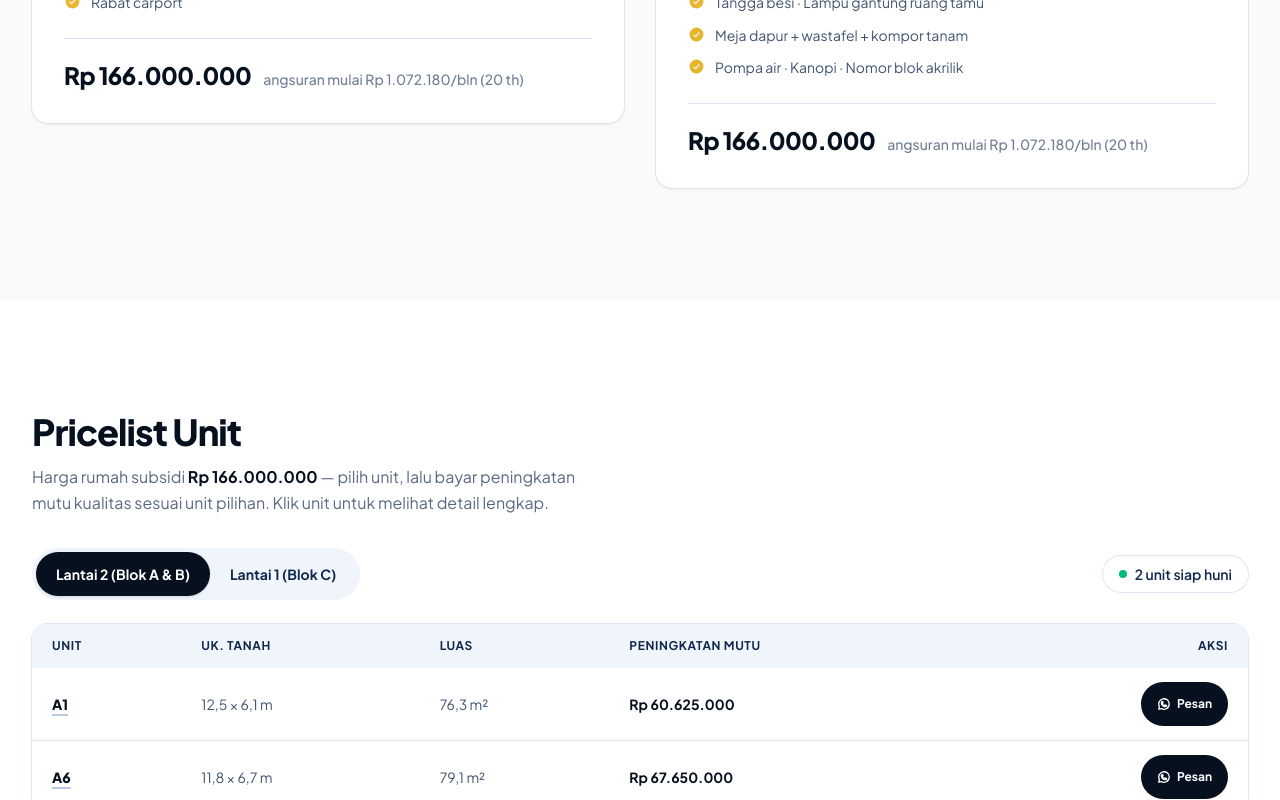
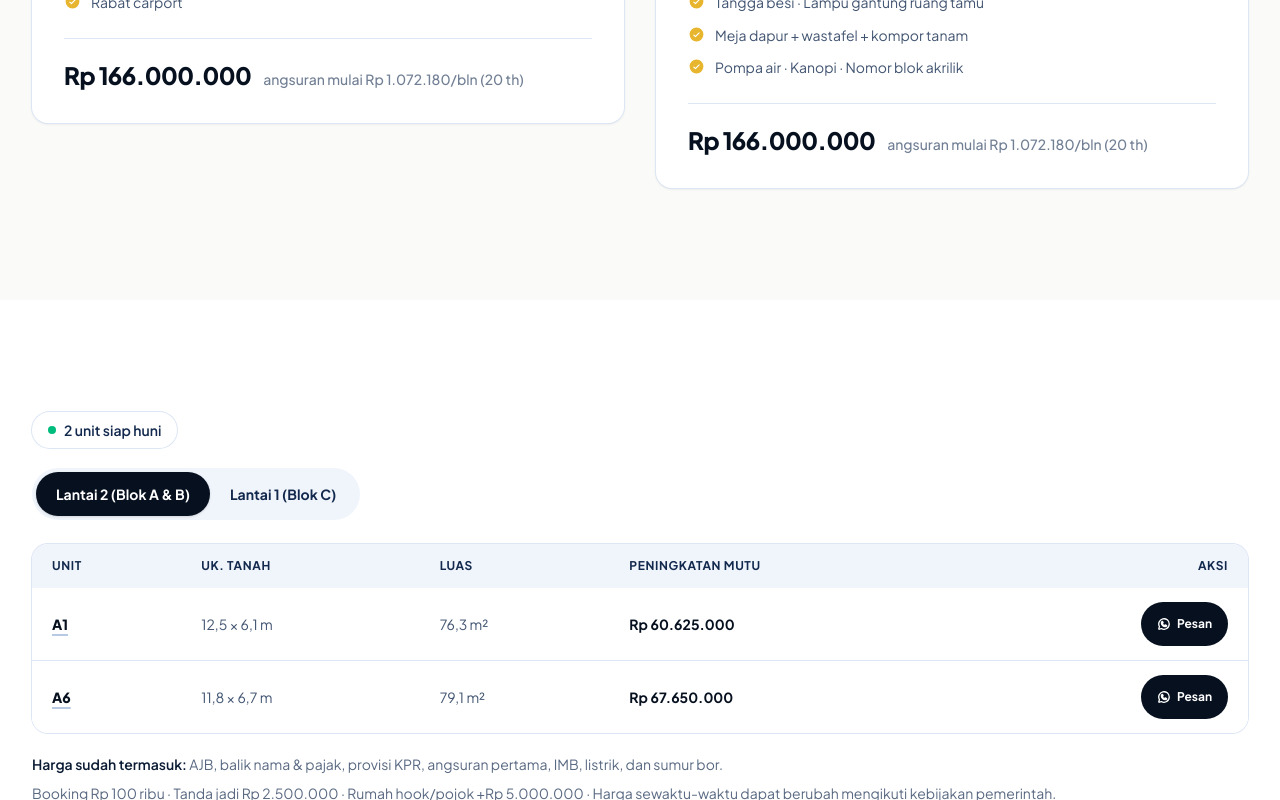
Before and after one commit to nickasad1000-cell/BHUMI-SAKA-ARUM, a Next.js app: page / in a window 1280 px wide. Shown: the part 1894-2694 px from the top of the page. Built offline with nearby package versions, Linux system fonts and the light colour scheme.

Commit message:
feat: perbarui judul dan pricelist Bhumi

```diff
--- a/src/app/layout.tsx
+++ b/src/app/layout.tsx
@@ -13,7 +13,7 @@ const siteUrl = "https://bhumisakaarum.vercel.app";
 export const metadata: Metadata = {
   metadataBase: new URL(siteUrl),
   title: {
-    default: "Bhumi Saka Arum — Rumah Subsidi 2 Lantai di Lumajang",
+    default: "Bhumi Saka Arum — Rumah Subsidi 2 Lantai Satu-satunya di Lumajang",
     template: "%s | Bhumi Saka Arum",
   },
   description:
@@ -22,7 +22,7 @@ export const metadata: Metadata = {
     canonical: "/",
   },
   openGraph: {
-    title: "Bhumi Saka Arum — Rumah Subsidi 2 Lantai di Lumajang",
+    title: "Bhumi Saka Arum — Rumah Subsidi 2 Lantai Satu-satunya di Lumajang",
     description:
       "Hunian modern 2 lantai dengan ruang lebih luas untuk keluarga Anda. Booking hanya Rp 100 ribu, gratis biaya realisasi dan pajak.",
     url: "/",
@@ -30,12 +30,12 @@ export const metadata: Metadata = {
     locale: "id_ID",
     type: "website",
     images: [
-      { url: "/images/og-image.jpg", width: 1200, height: 630, alt: "Bhumi Saka Arum — Rumah Subsidi 2 Lantai di Lumajang" },
+      { url: "/images/og-image.jpg", width: 1200, height: 630, alt: "Bhumi Saka Arum — Rumah Subsidi 2 Lantai Satu-satunya di Lumajang" },
     ],
   },
   twitter: {
     card: "summary_large_image",
-    title: "Bhumi Saka Arum — Rumah Subsidi 2 Lantai di Lumajang",
+    title: "Bhumi Saka Arum — Rumah Subsidi 2 Lantai Satu-satunya di Lumajang",
     description:
       "Hunian modern 2 lantai siap huni di Klampokarum, Lumajang. Booking hanya Rp 100 ribu.",
     images: ["/images/og-image.jpg"],
--- a/src/app/manifest.ts
+++ b/src/app/manifest.ts
@@ -2,7 +2,7 @@ import type { MetadataRoute } from "next";
 
 export default function manifest(): MetadataRoute.Manifest {
   return {
-    name: "Bhumi Saka Arum — Rumah Subsidi 2 Lantai di Lumajang",
+    name: "Bhumi Saka Arum — Rumah Subsidi 2 Lantai Satu-satunya di Lumajang",
     short_name: "Bhumi Saka Arum",
     description:
       "Rumah subsidi 2 lantai di Lumajang. Type 36, siap huni di Klampokarum, Kec. Kunir.",
--- a/src/components/hero.tsx
+++ b/src/components/hero.tsx
@@ -28,7 +28,7 @@ export function Hero() {
             </p>
             <h1 className="mt-4 text-4xl font-extrabold leading-[1.08] tracking-tight text-white sm:text-5xl lg:text-6xl">
               Rumah Subsidi <span className="text-gold-400">2 LANTAI</span>
-              <span className="block">Siap Huni di Lumajang</span>
+              <span className="block">Satu-satunya di Lumajang</span>
             </h1>
             <p className="mt-5 max-w-md text-base leading-relaxed text-navy-100 sm:text-lg">
               Hunian modern siap huni, ±8 menit dari Alun-Alun Kota Lumajang.
--- a/src/components/pricelist.tsx
+++ b/src/components/pricelist.tsx
@@ -13,21 +13,14 @@ export function Pricelist({ units }: { units: Unit[] }) {
   return (
     <section id="harga" className="scroll-mt-20 bg-white">
       <div className="mx-auto max-w-7xl px-4 py-20 sm:px-6 lg:px-8 lg:py-28">
-        <div className="max-w-xl">
-          <h2 className="text-3xl font-extrabold tracking-tight text-navy-950 sm:text-4xl">
-            Pricelist Unit
-          </h2>
-          <p className="mt-3 text-base leading-relaxed text-navy-800/70">
-            Harga rumah subsidi{" "}
-            <strong className="font-bold text-navy-950">
-              {formatRupiah(166_000_000)}
-            </strong>{" "}
-            — pilih unit, lalu bayar peningkatan mutu kualitas sesuai unit
-            pilihan. Klik unit untuk melihat detail lengkap.
-          </p>
-        </div>
+        <h2 className="sr-only">Pricelist Unit</h2>
 
-        <div className="mt-8 flex flex-wrap items-center gap-4">
+        <p className="inline-flex items-center gap-2 rounded-full bg-white px-4 py-2 text-sm font-semibold text-navy-800 ring-1 ring-navy-100">
+          <span className="h-2 w-2 rounded-full bg-emerald-500" />
+          {readyUnits.length} unit siap huni
+        </p>
+
+        <div className="mt-5 flex flex-wrap items-center gap-4">
           <div className="inline-flex rounded-full bg-navy-50 p-1">
             {([2, 1] as const).map((f) => (
               <button
@@ -45,10 +38,6 @@ export function Pricelist({ units }: { units: Unit[] }) {
               </button>
             ))}
           </div>
-          <p className="inline-flex items-center gap-2 rounded-full bg-white px-4 py-2 text-sm font-semibold text-navy-800 ring-1 ring-navy-100 sm:ml-auto">
-            <span className="h-2 w-2 rounded-full bg-emerald-500" />
-            {readyUnits.length} unit siap huni
-          </p>
         </div>
 
         {rows.length === 0 ? (
```
